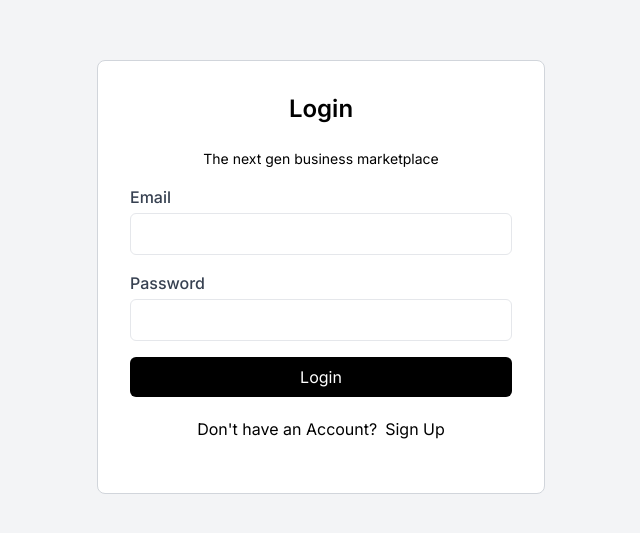
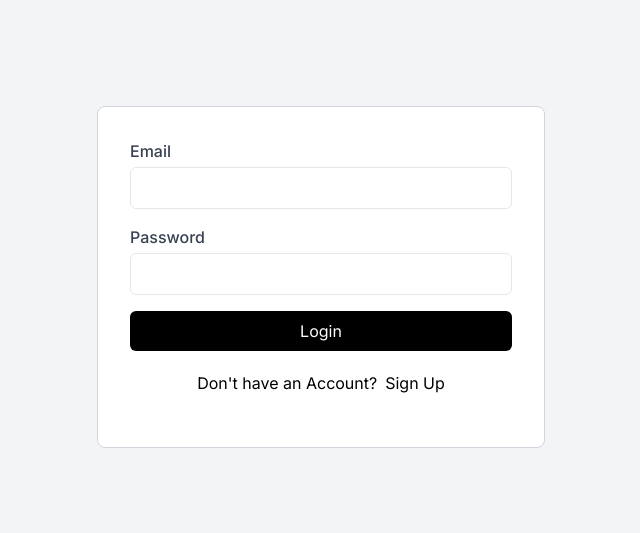
Before and after one commit to anasrashid-1/TURNOVER-NEXTAUTH, a Next.js app in the folder nextauth-app/: page /login in a window 1280 px wide. Shown: the part 123-656 px from the top of the page, without its empty margins (319-959 px from the left). Built offline with nearby package versions, Linux system fonts and the light colour scheme.

Commit message:
fixed vercel error

```diff
--- a/nextauth-app/src/app/login/page.tsx
+++ b/nextauth-app/src/app/login/page.tsx
@@ -26,8 +26,7 @@ const LoginPage = () => {
     return (
         <div className="flex justify-center items-center h-screen bg-gray-100">
             <div className="w-full max-w-md bg-white p-8 border rounded-lg  border-gray-300">
-            <h1 className="text-2xl font-semibold mb-6 text-center text-black">Login</h1>
-            <h1 className="text-sm mb-4 text-center text-black">The next gen business marketplace</h1>
+
 
                 <form onSubmit={onLogin}>
                     <div className="mb-4">
```
